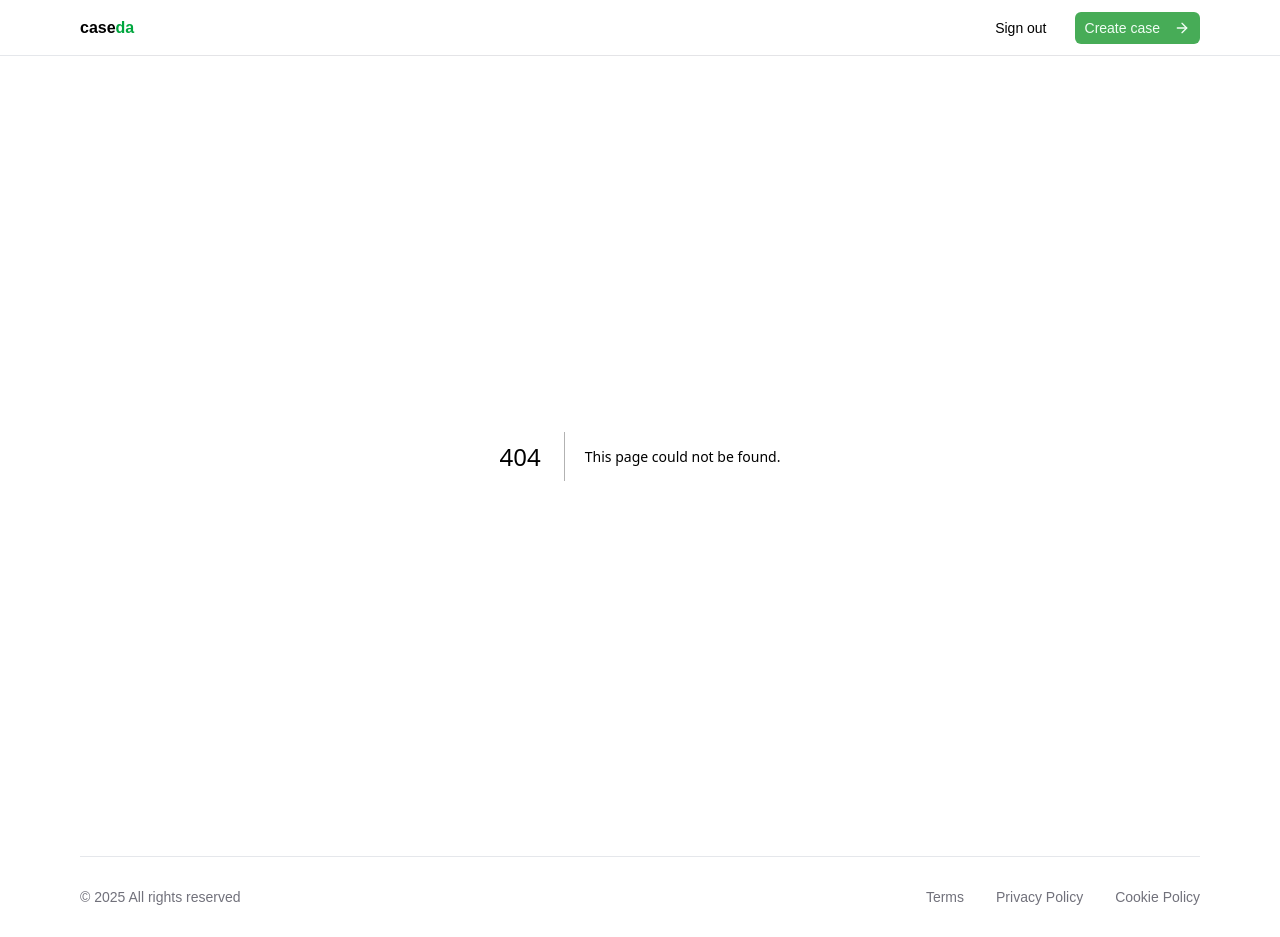
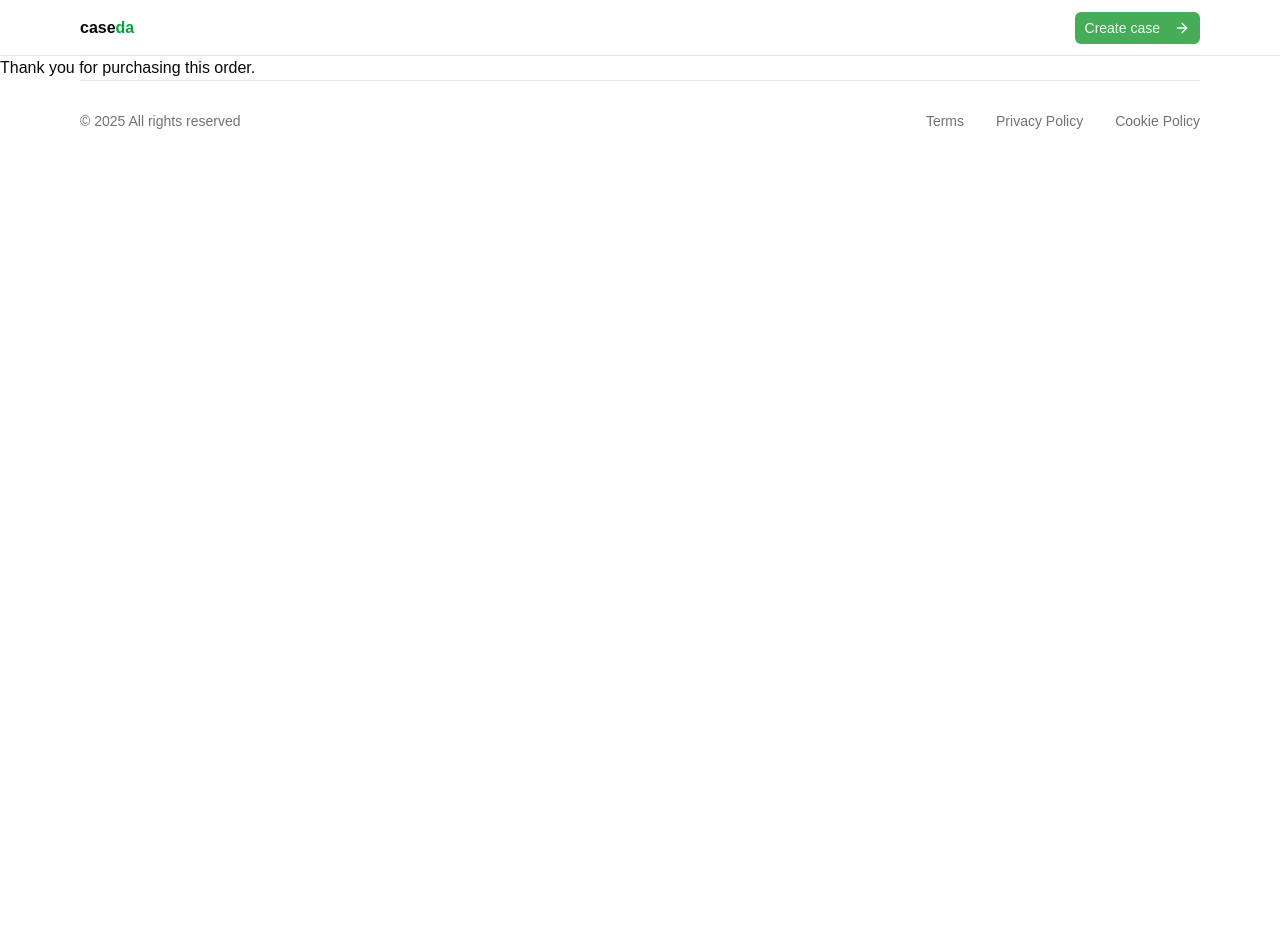
Before and after one commit to Mohammedatef1/caseda, a Next.js app: page /thank-you in a window 1280 px wide. Before the commit this address had no page. After the commit the page ends 800 px from the top, so only its background shows below. Built offline with nearby package versions, Linux system fonts and the light colour scheme; a web font is replaced by a local one.

Commit message:
fix issues

```diff
--- /dev/null
+++ b/src/app/thank-you/page.tsx
@@ -0,0 +1,10 @@
+
+const page = () => {
+  return (
+    <div>
+      Thank you for purchasing this order.
+    </div>
+  )
+}
+
+export default page
--- a/src/components/Navbar.tsx
+++ b/src/components/Navbar.tsx
@@ -20,14 +20,14 @@ const Navbar = () => {
           <div className='h-full flex items-center space-x-4'>
             {user ? (
               <>
-                <Link
+                {/* <Link
                   href='/api/auth/logout'
                   className={buttonVariants({
                     size: 'sm',
                     variant: 'ghost',
                   })}>
                   Sign out
-                </Link>
+                </Link> */}
                 {isAdmin ? (
                   <Link
                   href='/dashboard'
```
